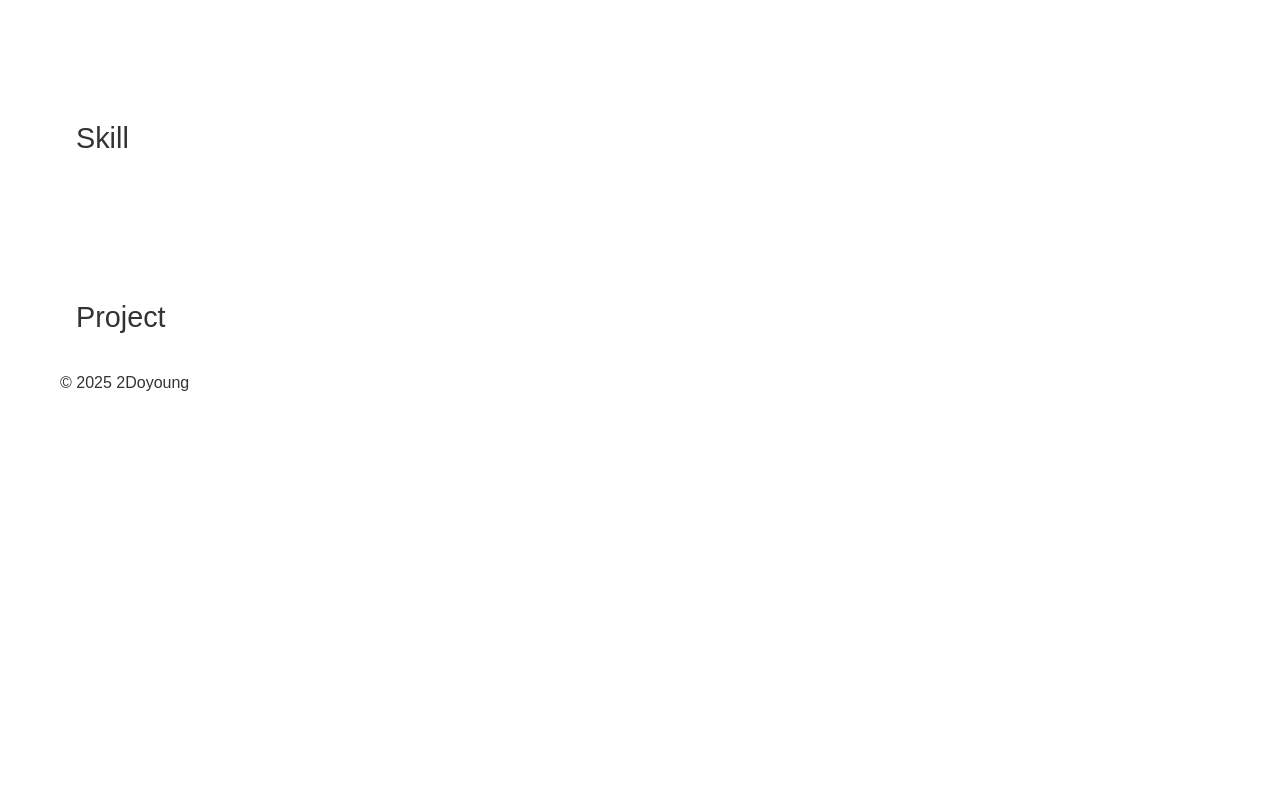
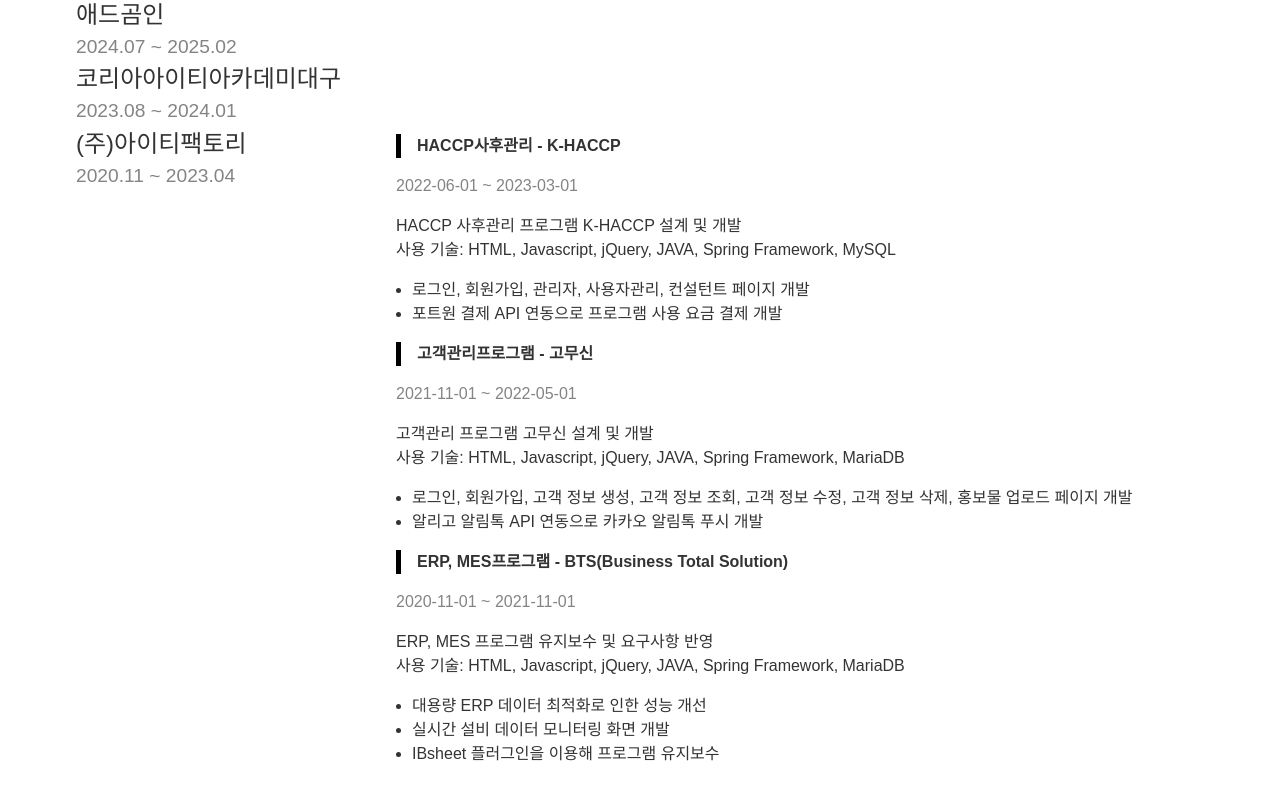
Before and after one commit to 2Doyoung/2Doyoung.github.io, a React (Create React App) app in the folder 2doyoung-github-io/: page / in a window 1280 px wide. Shown: the part 800-1600 px from the top of the page. Before the commit the page ends 1211 px from the top, so only its background shows below. Built offline with nearby package versions, Linux system fonts and the light colour scheme.

Commit message:
experience before cleancode

```diff
--- a/2doyoung-github-io/src/App.js
+++ b/2doyoung-github-io/src/App.js
@@ -4,6 +4,7 @@
 import Footer from './components/Footer';
 import styled from 'styled-components';
 import AboutMe from './components/sections/AboutMe';
+import Experience from './components/sections/Experience';
 
 const Container = styled.div`
     @import url('https://fonts.googleapis.com/css2?family=Noto+Sans+KR:wght@300;400;500;700;900&display=swap');
@@ -36,7 +37,9 @@
           <Section id="about" title="About Me">
               <AboutMe></AboutMe>
           </Section>
-          <Section id="experience" title="Experience"></Section>
+          <Section id="experience" title="Experience">
+              <Experience></Experience>
+          </Section>
           <Section id="skill" title="Skill"></Section>
           <Section id="project" title="Project"></Section>
         </Main>
--- a/2doyoung-github-io/src/components/sections/Experience.js
+++ b/2doyoung-github-io/src/components/sections/Experience.js
@@ -0,0 +1,113 @@
+import React from "react";
+import styled from "styled-components";
+
+const ExperienceStyled = styled.div`
+    display: flex;
+`;
+
+const CompanyPeriodWrapStyled = styled.div`
+    width: 20rem;
+`;
+
+const CompanyNameStyled = styled.div`
+    font-size: 1.5rem;
+    font-weight: 500;
+`;
+
+const YearStyled = styled.div`
+    font-size: 1.2rem;
+    color: #848484;
+`;
+
+const DescriptionStyled = styled.div`
+
+`;
+
+const ProjectTitle = styled.div`
+    font-weight: 800;
+    border-left: 5px solid #000000;
+    padding-left: 1rem;
+    margin-top: 0.5rem;
+`;
+
+const ProjectPeriod = styled.div`
+    margin: 1rem 0 1rem 0;
+    color: #848484;
+`;
+
+const DescriptionText = styled.div`
+
+`;
+
+const SkillText = styled.div`
+
+`;
+
+const UlStyled = styled.ul`
+    padding-left: 1rem;
+`;
+
+
+const experiences = [
+    {
+        company: "애드곰인",
+        period: "2024.07 ~ 2025.02",
+    },
+    {
+        company: "코리아아이티아카데미대구",
+        period: "2023.08 ~ 2024.01"
+    },
+    {
+        company: "(주)아이티팩토리",
+        period: "2020.11 ~ 2023.04",
+        description: (
+            <>
+              <ProjectTitle>HACCP사후관리 - K-HACCP</ProjectTitle>
+              <ProjectPeriod>2022-06-01 ~ 2023-03-01</ProjectPeriod>
+              <DescriptionText>HACCP 사후관리 프로그램 K-HACCP 설계 및 개발</DescriptionText>
+              <SkillText>사용 기술:  HTML, Javascript, jQuery, JAVA, Spring Framework, MySQL</SkillText>
+              <UlStyled>
+                <li>로그인, 회원가입, 관리자, 사용자관리, 컨설턴트 페이지 개발</li>
+                <li>포트원 결제 API 연동으로 프로그램 사용 요금 결제 개발</li>
+              </UlStyled>
+              <ProjectTitle>고객관리프로그램 - 고무신</ProjectTitle>
+              <ProjectPeriod>2021-11-01 ~ 2022-05-01</ProjectPeriod>
+              <DescriptionText>고객관리 프로그램 고무신 설계 및 개발</DescriptionText>
+              <SkillText>사용 기술: HTML, Javascript, jQuery, JAVA, Spring Framework, MariaDB</SkillText>
+              <UlStyled>
+                <li>로그인, 회원가입, 고객 정보 생성, 고객 정보 조회, 고객 정보 수정, 고객 정보 삭제, 홍보물 업로드 페이지 개발</li>
+                <li>알리고 알림톡 API 연동으로 카카오 알림톡 푸시 개발</li>
+              </UlStyled>
+              <ProjectTitle>ERP, MES프로그램 - BTS(Business Total Solution)</ProjectTitle>
+              <ProjectPeriod>2020-11-01 ~ 2021-11-01</ProjectPeriod>
+              <DescriptionText>ERP, MES 프로그램 유지보수 및 요구사항 반영</DescriptionText>
+              <SkillText>사용 기술: HTML, Javascript, jQuery, JAVA, Spring Framework, MariaDB</SkillText>
+              <UlStyled>
+                <li>대용량 ERP 데이터 최적화로 인한 성능 개선</li>
+                <li>실시간 설비 데이터 모니터링 화면 개발</li>
+                <li>IBsheet 플러그인을 이용해 프로그램 유지보수</li>
+              </UlStyled>
+            </>
+          )
+    },
+];
+
+function Experience(props) {
+    return (
+        <div>
+            {experiences.map((experience, index) => {
+                return (
+                    <ExperienceStyled key={index}>
+                        <CompanyPeriodWrapStyled>
+                            <CompanyNameStyled>{experience.company}</CompanyNameStyled>
+                            <YearStyled>{experience.period}</YearStyled>
+                        </CompanyPeriodWrapStyled>
+                        <DescriptionStyled>{experience.description}</DescriptionStyled>
+                    </ExperienceStyled>
+                )
+            })}
+        </div>
+    )
+}
+
+export default Experience;
```
